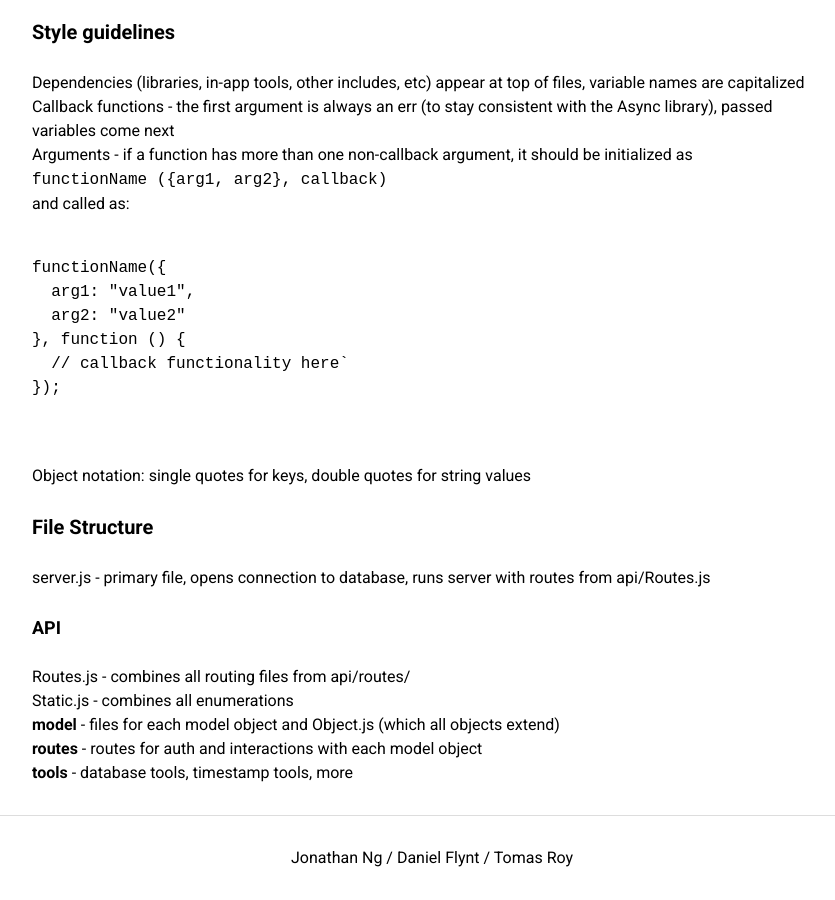
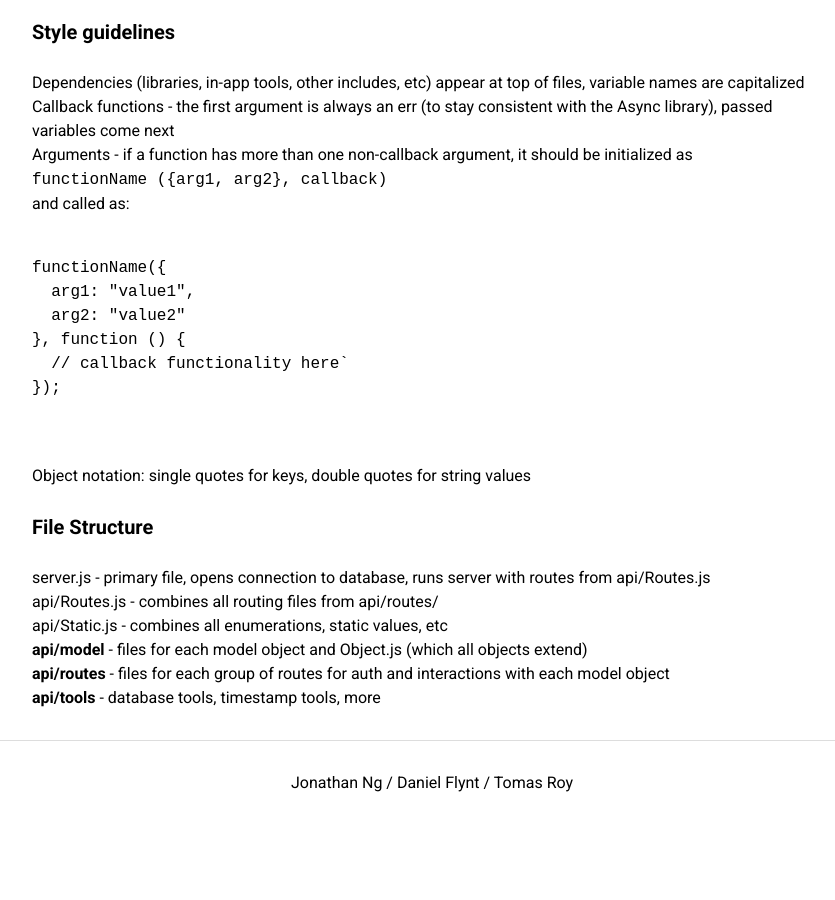
Before and after one commit to comp523-602/cchange-project, a Jekyll site: the page built from back-end-docs.markdown, in a window 1280 px wide and 900 px high, scrolled down 1112 px. Shown: the whole window, without its empty margins (208-1043 px from the left). Built offline with Jekyll 4.4.1, drawn with Linux system fonts in a browser that asks for light colours; after the commit the page ends 1937 px from its top, so only the background shows below that.

Commit message:
Updated Back End Docs

```diff
--- a/back-end-docs.markdown
+++ b/back-end-docs.markdown
@@ -63,11 +63,8 @@ Object notation: single quotes for keys, double quotes for string values
 ## File Structure
 
 server.js - primary file, opens connection to database, runs server with routes from api/Routes.js
-
-### API
-
-Routes.js - combines all routing files from api/routes/
-Static.js - combines all enumerations
-**model** - files for each model object and Object.js (which all objects extend)
-**routes** - routes for auth and interactions with each model object
-**tools** - database tools, timestamp tools, more
+api/Routes.js - combines all routing files from api/routes/
+api/Static.js - combines all enumerations, static values, etc
+**api/model** - files for each model object and Object.js (which all objects extend)
+**api/routes** - files for each group of routes for auth and interactions with each model object
+**api/tools** - database tools, timestamp tools, more
```
